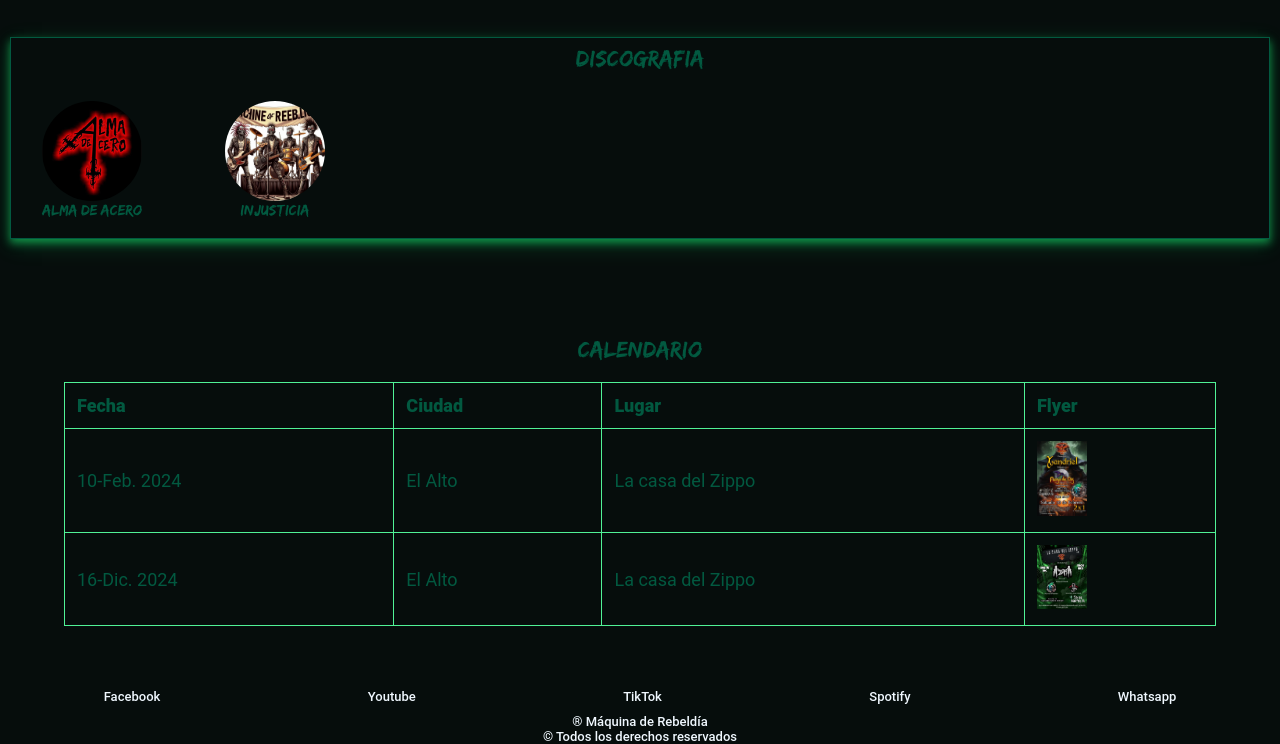
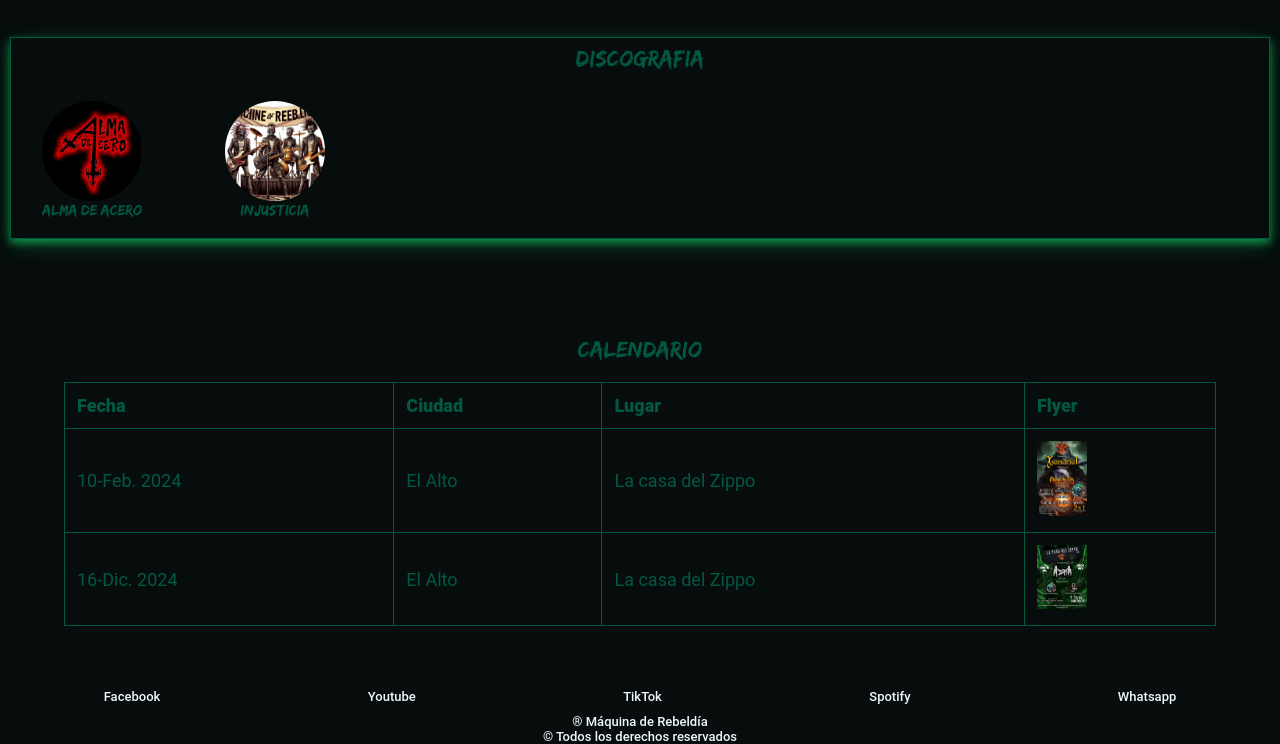
Before and after one commit to Daniel16121990/maquina_de_rebeldia, a plain HTML site: page index.html in a window 1280 px wide. Shown: the part 197-941 px from the top of the page. Drawn offline with nearby package versions, Linux system fonts and the light colour scheme.

Commit message:
cambio de color mas suave de las lineas de la tabla

```diff
--- a/styles.css
+++ b/styles.css
@@ -189,14 +189,14 @@ nav a {
 
 .eventos-tabla th {
     padding: 12px;
-    border: 1px solid var(--color4_boton2);
+    border: 1px solid var(--color3_graficas);
     font-family: var(--fuente3);
     color: var(--color3_graficas);
     font-weight: 900;
 }
 .eventos-tabla td{
     padding: 12px;
-    border: 1px solid var(--color4_boton2);
+    border: 1px solid var(--color3_graficas);
     font-family: var(--fuente3);
     color: var(--color3_graficas);
 }
```
